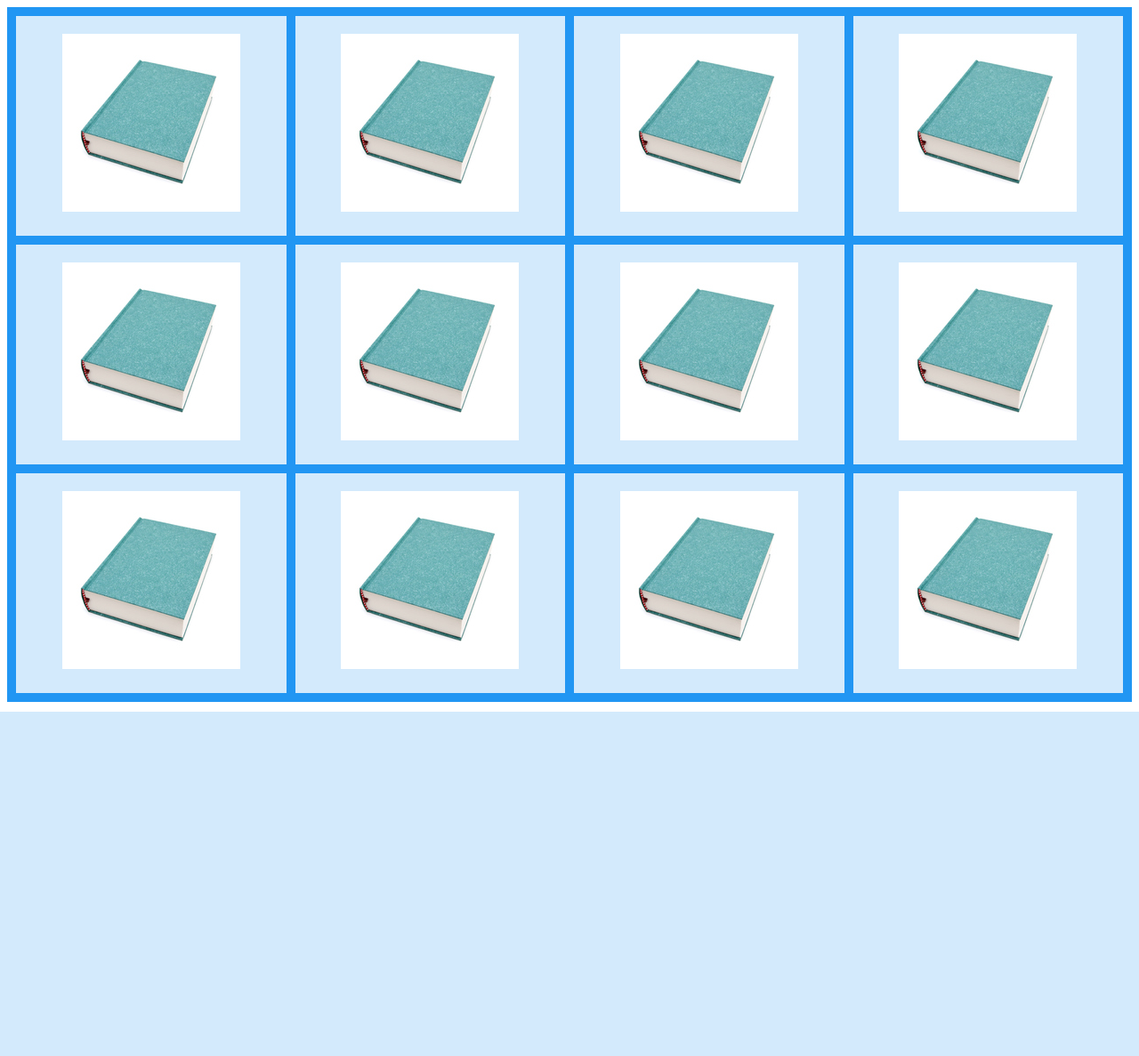
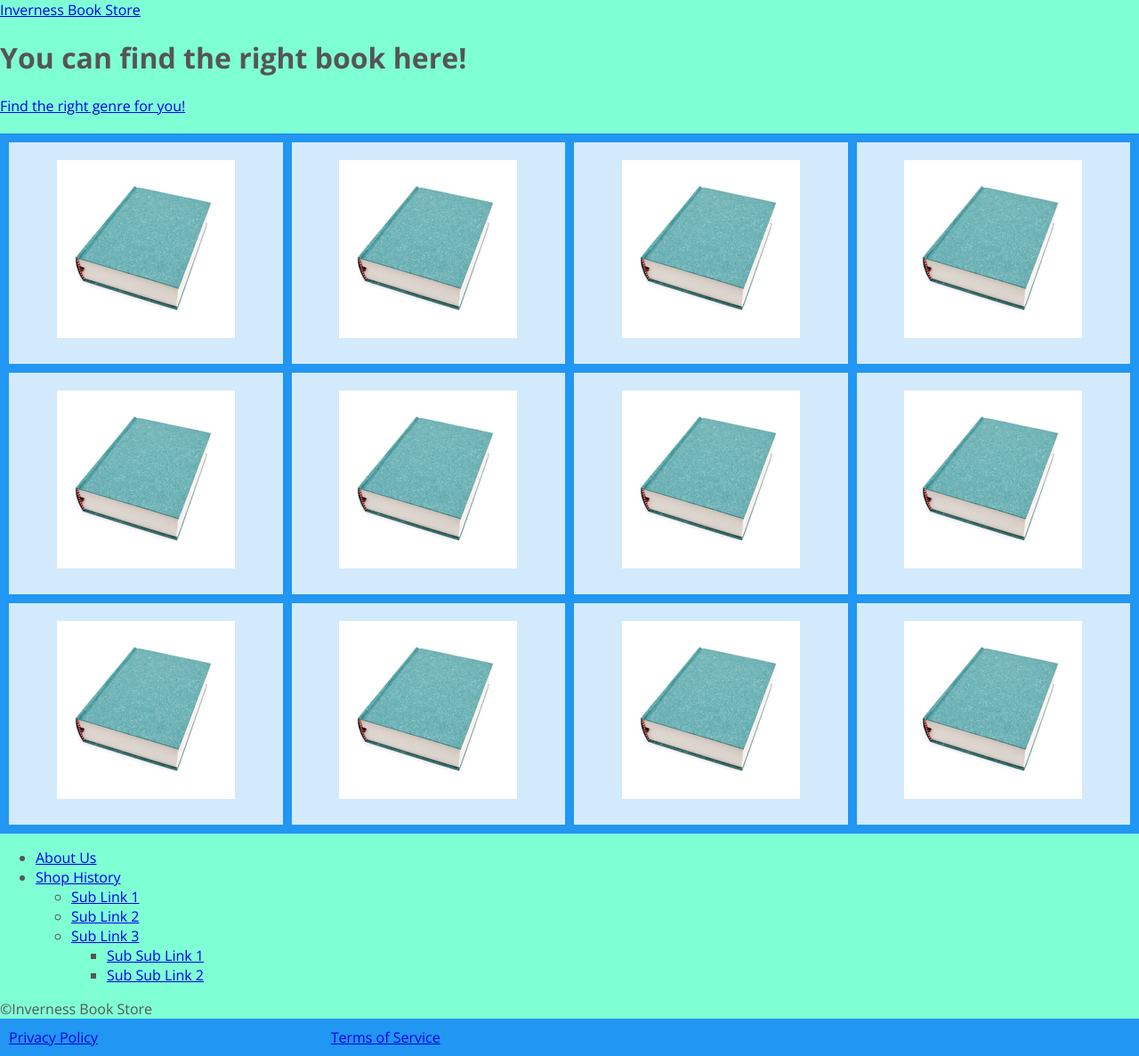
Before and after one commit to BM21008601/Multiplatform, a PHP site: page / in a window 1280 px wide. Shown: the whole page at 89% size. Before the commit the page ends 800 px from the top, so only its background shows below. Run offline with PHP 8.4, Linux system fonts and the light colour scheme.

Commit message:
Add files via upload

```diff
--- a/Book_Store/css/bookStore.css
+++ b/Book_Store/css/bookStore.css
@@ -1,4 +1,16 @@
-.grid-container {
+@import url('https://fonts.googleapis.com/css?family=Open+Sans:300,300i,700,700i&display=swap');
+
+body{
+	font-family: 'Open Sans', sans-serif;
+	font-size: 16px;
+	font-weight: 300;
+	color: #555;
+  background-color: aquamarine;
+	margin: 0;
+	padding: 0;
+}
+
+.content {
     display: grid;
     grid-template-columns: auto auto auto auto;
     gap: 10px;
@@ -6,9 +18,26 @@
     padding: 10px;
   }
 
-  .grid-container > div {
+  .content > div {
     background-color: rgba(255, 255, 255, 0.8);
     text-align: center;
     padding: 20px 0;
     font-size: 30px;
   }
+
+section{
+  padding: 0 30px;
+}
+
+section.main{
+  margin-top: 20px;
+  bottom: 30px;
+  padding: 0;
+}
+
+section.main.content{
+  margin:15px;
+	background: no-repeat center top;
+	background-size: 75px 75px;
+	padding-top: 85px;
+}
--- a/Book_Store/index.html
+++ b/Book_Store/index.html
@@ -1,17 +1,32 @@
 <!DOCTYPE html>
 
 <!-- Blair MacLeod -->
-<!-- 26/09/2022 -->
-<!-- Version 0.0.1 -->
+<!-- 17/10/2022 -->
+<!-- Version 0.1.0 -->
 
 <html>
     <head>
         <title>Book Store</title>
-        <link rel="stylesheet" href="css/bookStore.css"/>
+        <link rel="stylesheet" type="text/css" media="screen" href="css/bookStore.css"/>
+        <meta charset="UTF-8">
+        <meta name="viewport" content="width = device-width, initial-scale = 1">
     </head>
 
     <body>
-        <div class="grid-container">
+        <div id="page">
+
+            <header>
+                <a class="logo" title="Inverness Book Store" href="https://leakeysbookshop.com/">Inverness Book Store</a>
+
+                <div class="hero">
+                    <h1>You can find the right book here!</h1>
+                    <a class="btn" title="Find the right genre for you!" href="#">Find the right genre for you!</a>
+                </div>
+            </header>
+
+            <section class = "main">
+                <aside>
+                    <div class="content">
                         <div class="item1"><img src="images/book.jpg" alt="A book."></div>
                         <div class="item2"><img src="images/book.jpg" alt="A book."></div>
                         <div class="item3"><img src="images/book.jpg" alt="A book."></div>
@@ -25,5 +40,56 @@
                         <div class="item11"><img src="images/book.jpg" alt="A book."></div>
                         <div class="item12"><img src="images/book.jpg" alt="A book."></div>
                     </div>
+                </aside>
+            </section>
+
+            <section class = "atmosphere">
+
+            </section>
+
+            <section class = "how-to">
+
+            </section>
+
+            <nav>
+                <ul>
+                    <li>
+                        <a title="About us" href="#">About Us</a>
+                    </li>
+                    <li>
+                        <a title="Shop history" href="#">Shop History</a>
+                    </li>
+                    <ul>
+                        <li>
+                            <a title="sub link 1" href="#">Sub Link 1</a>
+                        </li>
+                        <li>
+                            <a title="sub link 2" href="#">Sub Link 2</a>
+                        </li>
+                        <li>
+                            <a title="sub link 3" href="#">Sub Link 3</a>
+                        </li>
+                        <ul>
+                            <li>
+                                <a title="sub sub link 1" href="#">Sub Sub Link 1</a>
+                            </li>
+                            <li>
+                                <a title="sub sub link 2" href="#">Sub Sub Link 2</a>
+                            </li>
+                        </ul> <!-- close ul for sub sub links-->
+                    </ul> <!-- close ul for sub links-->
+                </ul> <!-- close ul for links-->
+            </nav>
+
+            <footer>
+                &copy;Inverness Book Store
+
+                <div class="content">
+                    <a title="Privacy Policy" href="#">Privacy Policy</a>
+                    <a title="Rerms of Service" href="#">Terms of Service</a>
+                </div>
+            </footer>
+
+        </div> <!-- end of page div-->
     </body>
 </html>
```
Lines whose indentation alone changed are shown as unchanged.
